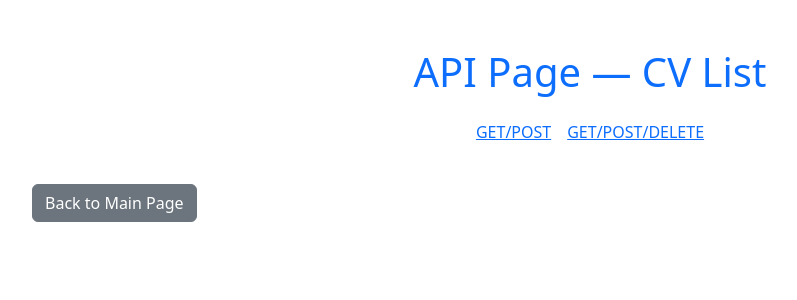
After one commit to YuliiaSerohina/Dteam-django-practical-test, a Django app: page /main/api/ in a window 1280 px wide. The commit adds this page. Shown: the top 300 px of the page, without its empty margins (50-847 px from the left). Run offline with Django 5.2, Linux system fonts and the light colour scheme.

Commit message:
tasks/task3

```diff
--- a/CVProject/settings.py
+++ b/CVProject/settings.py
@@ -38,6 +38,7 @@ INSTALLED_APPS = [
     'django.contrib.messages',
     'django.contrib.staticfiles',
     'main.apps.MainConfig',
+    'rest_framework',
 ]
 
 MIDDLEWARE = [
--- a/main/urls.py
+++ b/main/urls.py
@@ -5,5 +5,8 @@ urlpatterns = [
     path('', main.views.main_page, name='main_page'),
     path('<int:cv_id>/', main.views.cv_details, name='cv_details'),
     path('<int:cv_id>/download_pdf/', main.views.cv_pdf_download, name='cv_pdf_download'),
+    path('api/', main.views.api_page, name='api_page'),
+    path('api/get_post/', main.views.cv_get_post, name='cv_get_post'),
+    path('api/cv_get_put_delete/', main.views.cv_get_put_delete, name='cv_get_put_delete')
 
 ]
--- a/main/views.py
+++ b/main/views.py
@@ -3,6 +3,10 @@
 from django.http import HttpResponse
 from django.template.loader import render_to_string
 from xhtml2pdf import pisa
+from rest_framework.decorators import api_view
+from rest_framework.response import Response
+from rest_framework import status
+from .serializers import CVSerializer
 
 
 def main_page(request):
@@ -24,3 +28,51 @@
     if pisa_status.err:
         return HttpResponse('Error', status=500)
     return response
+
+
+def api_page(request):
+    cvs = CV.objects.all()
+    return render(request, 'api_page.html', {"cvs": cvs})
+
+
+@api_view(['GET', 'POST'])
+def cv_get_post(request):
+    if request.method == 'GET':
+        cvs = CV.objects.all()
+        serializer = CVSerializer(cvs, many=True)
+        return Response(serializer.data)
+
+    elif request.method == 'POST':
+        serializer = CVSerializer(data=request.data)
+        if serializer.is_valid():
+            serializer.save()
+            return Response(serializer.data, status=status.HTTP_201_CREATED)
+        return Response(serializer.errors, status=status.HTTP_400_BAD_REQUEST)
+
+
+@api_view(['GET', 'PUT', 'DELETE'])
+def cv_get_put_delete(request):
+    if request.method == 'GET':
+        cvs = CV.objects.all()
+        serializer = CVSerializer(cvs, many=True)
+        return Response(serializer.data)
+
+    cv_id = request.data.get('id')
+    if not cv_id:
+        return Response({'error': 'ID is required for PUT and DELETE'}, status=status.HTTP_400_BAD_REQUEST)
+
+    try:
+        cv = CV.objects.get(id=cv_id)
+    except CV.DoesNotExist:
+        return Response({'error': 'CV not found'}, status=status.HTTP_404_NOT_FOUND)
+
+    if request.method == 'PUT':
+        serializer = CVSerializer(cv, data=request.data)
+        if serializer.is_valid():
+            serializer.save()
+            return Response(serializer.data)
+        return Response(serializer.errors, status=status.HTTP_400_BAD_REQUEST)
+
+    elif request.method == 'DELETE':
+        cv.delete()
+        return Response(status=status.HTTP_204_NO_CONTENT)
--- /dev/null
+++ b/templates/api_page.html
@@ -0,0 +1,22 @@
+<!DOCTYPE html>
+<html lang="en">
+<head>
+    <meta charset="UTF-8">
+    <title>API Page</title>
+    <link href="https://cdn.jsdelivr.net/npm/bootstrap@5.3.3/dist/css/bootstrap.min.css" rel="stylesheet">
+
+</head>
+<body>
+    <div class="container py-5">
+        <h1 class="mb-4 text-center text-primary">API Page — CV List</h1>
+
+        <div class="d-flex gap-3 mb-4 justify-content-center">
+
+            <a href="{% url 'cv_get_post' %}">GET/POST</a>
+            <a href="{% url 'cv_get_put_delete' %}">GET/POST/DELETE</a>
+        </div>
+
+        <a href="{% url 'main_page' %}" class="btn btn-secondary mt-3">Back to Main Page</a>
+    </div>
+</body>
+</html>
--- a/templates/cv_details.html
+++ b/templates/cv_details.html
@@ -47,7 +47,6 @@
                     <a href="{% url 'main_page' %}" class="btn btn-primary">Back to List</a>
                     <a href="{% url 'cv_pdf_download' cv.id %}" class="btn btn-primary">Download PDF</a>
                 </div>
-
             </div>
         </div>
     </div>
```
Also changed, not shown: main/serializers.py (added, +16 -0 lines), templates/main_page.html (+9 -0 lines), README.md, db.sqlite3.
